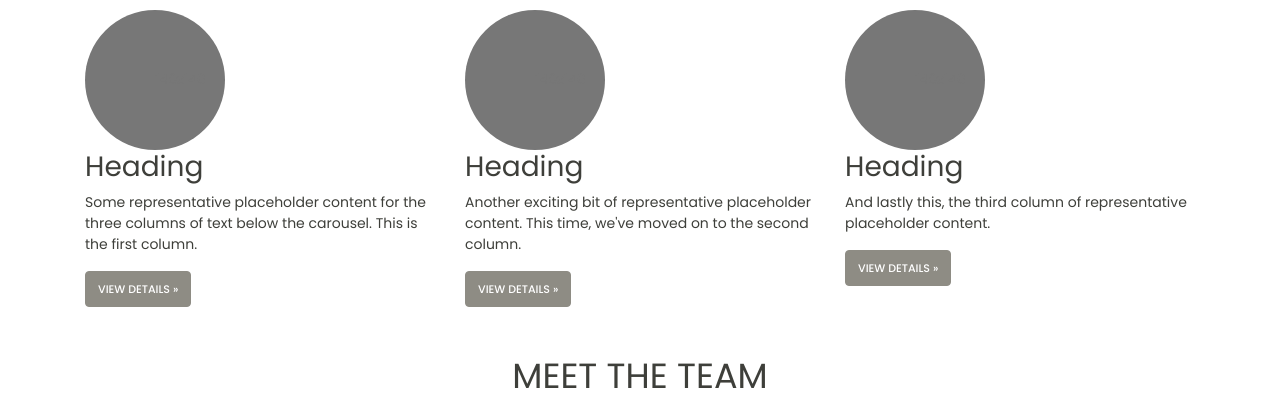
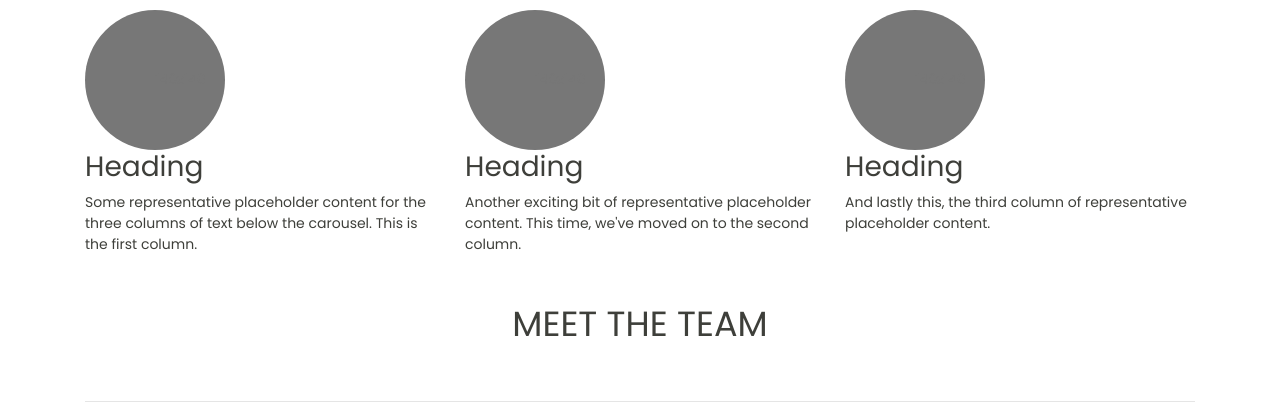
Before and after one commit to Celnet-hub/Booking-Website, a Node server app: page / in a window 1280 px wide. Shown: the part 904-1320 px from the top of the page. Run offline with Node 20, Linux system fonts and the light colour scheme; some libraries are stand-ins or nearby versions.

Commit message:
modified landing page

```diff
--- a/pages/HomePage.html
+++ b/pages/HomePage.html
@@ -75,21 +75,18 @@
 
 				<h2>Heading</h2>
 				<p>Some representative placeholder content for the three columns of text below the carousel. This is the first column.</p>
-				<p><a class="btn btn-secondary" href="#">View details &raquo;</a></p>
 			  </div><!-- /.col-lg-4 -->
 			  <div class="col-lg-4">
 				<svg class="bd-placeholder-img rounded-circle" width="140" height="140" xmlns="http://www.w3.org/2000/svg" role="img" aria-label="Placeholder: 140x140" preserveAspectRatio="xMidYMid slice" focusable="false"><title>Placeholder</title><rect width="100%" height="100%" fill="#777"/><text x="50%" y="50%" fill="#777" dy=".3em">140x140</text></svg>
 
 				<h2>Heading</h2>
 				<p>Another exciting bit of representative placeholder content. This time, we've moved on to the second column.</p>
-				<p><a class="btn btn-secondary" href="#">View details &raquo;</a></p>
 			  </div><!-- /.col-lg-4 -->
 			  <div class="col-lg-4">
 				<svg class="bd-placeholder-img rounded-circle" width="140" height="140" xmlns="http://www.w3.org/2000/svg" role="img" aria-label="Placeholder: 140x140" preserveAspectRatio="xMidYMid slice" focusable="false"><title>Placeholder</title><rect width="100%" height="100%" fill="#777"/><text x="50%" y="50%" fill="#777" dy=".3em">140x140</text></svg>
 
 				<h2>Heading</h2>
 				<p>And lastly this, the third column of representative placeholder content.</p>
-				<p><a class="btn btn-secondary" href="#">View details &raquo;</a></p>
 			  </div><!-- /.col-lg-4 -->
 			</div><!-- /.row -->
 
```
